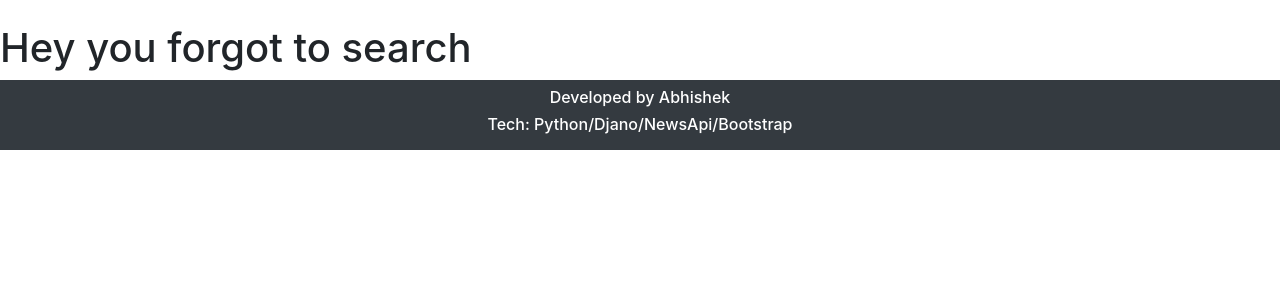
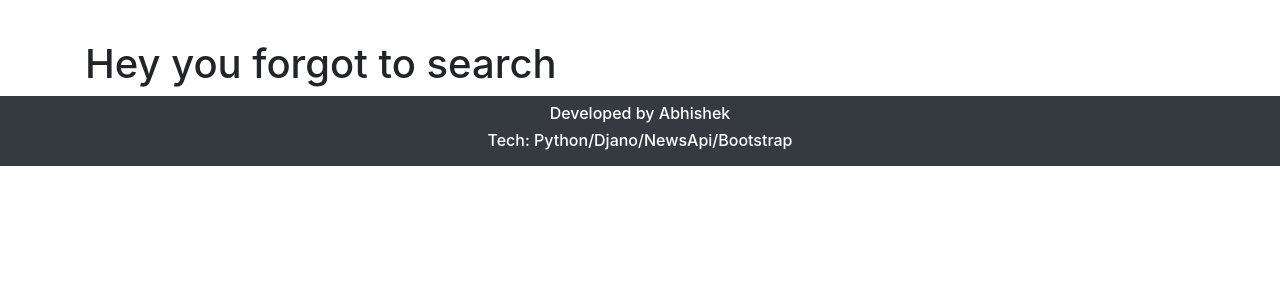
Before and after one commit to naiveprogrammer007/Django_news, a Django app: template news/templates/news/search.html in a window 1280 px wide. Shown: the part 56-356 px from the top of the page. Run offline with Django 3.2, Linux system fonts and the light colour scheme; the template is opened without the code that fills it, so the values that code supplies are empty.

Commit message:
code imporvement

```diff
--- a/news/templates/news/search.html
+++ b/news/templates/news/search.html
@@ -2,11 +2,11 @@
 
 {% block content %}
 
-
+<div class='container mt-3'>
             <br/>
             {% if searched %}
 
-                <div class='container mt-3'>     <nav aria-label="...">
+            <nav aria-label="...">
             <ul class="pagination">
             {% if articles.has_previous %}
                 <li class="page-item ">
@@ -38,6 +38,7 @@
             {% endif %}
             </ul>
         </nav>
+
                     <h2>You searched for {{searched}}</h2><br>
 
                     <div class="row row-cols-1 row-cols-md-4">
@@ -67,5 +68,6 @@
                 <h1>Hey you forgot to search</h1>
             {% endif %}
         </center>
-
+    </div>
+</div>
 {% endblock content %}
--- a/templates/base.html
+++ b/templates/base.html
@@ -17,7 +17,7 @@
     {% block content %} {% endblock content %}
 
 
-    <footer class="bg-dark text-center text-lg-start">
+      <footer class=" mt-auto page-footer bg-dark text-center text-lg-start">
         <!-- Copyright -->
         <div class="text-center text-white p-2">
 
```
Lines whose indentation alone changed are shown as unchanged.
